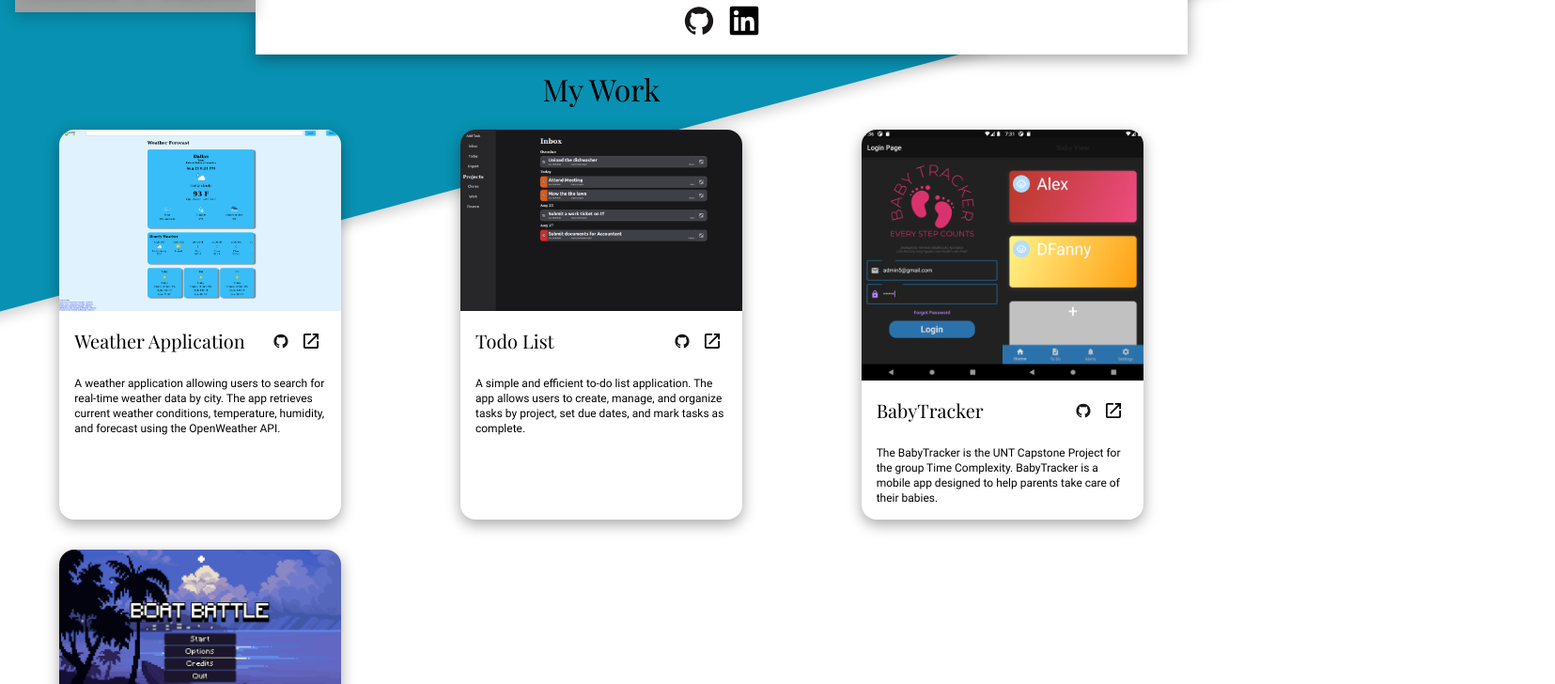
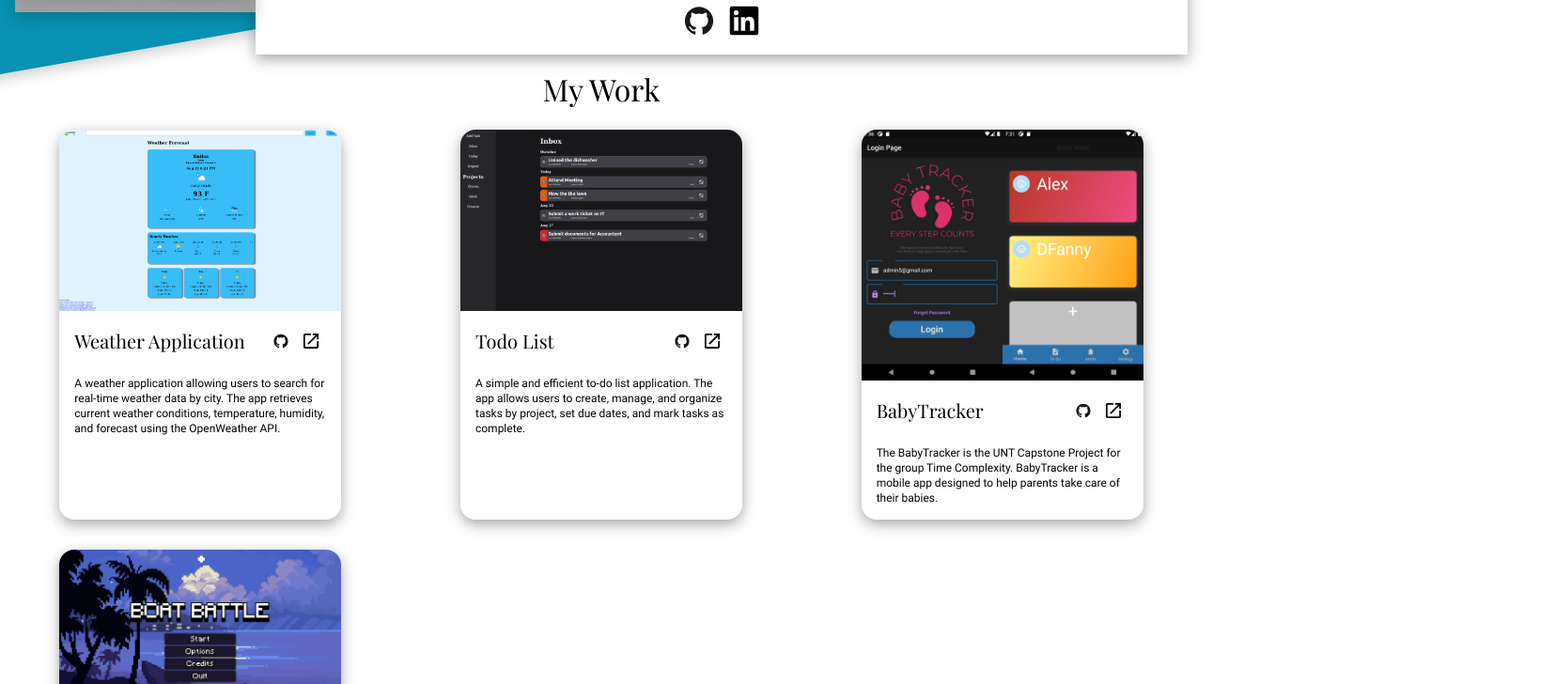
Before and after one commit to hpham474/responsive-homepage, a website built with webpack: page src/index.html in a window 1280 px wide. Shown: the part 240-968 px from the top of the page at 94% size, 1655 px wide, since content can reach past the window. Built offline with nearby package versions, Linux system fonts and the light colour scheme; grey boxes are pictures that could not be loaded.

Commit message:
adjust background

```diff
--- a/src/style.css
+++ b/src/style.css
@@ -54,7 +54,7 @@ main {
   height: 100vh;
   top: 0;
   z-index: -1;
-  transform: rotate(-15deg) translate(0, -50%);
+  transform: translate(0, -75%) rotate(-10deg);
   box-shadow: 0px 5px 15px rgba(0, 0, 0, 0.2);
 }
 
@@ -146,6 +146,7 @@ h1 {
   gap: 0.5rem;
   box-shadow: 0px 5px 15px rgba(0, 0, 0, 0.35);
   border-radius: 1rem;
+  background-color: white;
 }
 
 .project img {
```
